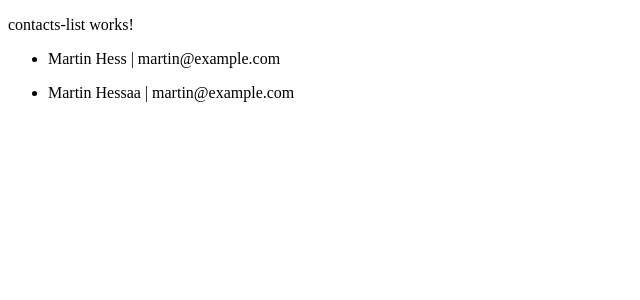
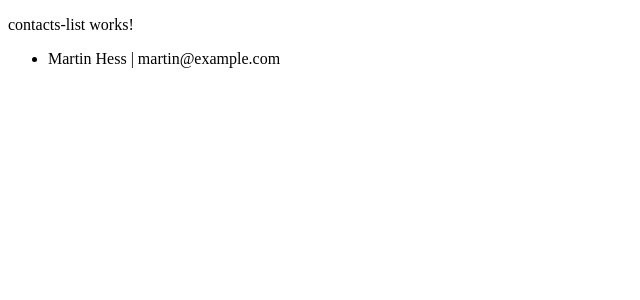
Before and after one commit to Nemanja1989/contacts, an Angular app: page / in a window 1280 px wide. Shown: the top 300 px of the page, without its empty margins (0-640 px from the left). Built offline with nearby package versions, Linux system fonts and the light colour scheme.

Commit message:
master commit 4

```diff
--- a/src/app/contacts-list/contacts-list.component.html
+++ b/src/app/contacts-list/contacts-list.component.html
@@ -4,7 +4,7 @@
 
 <!-- first is name you will use to call data, second is name of var from ts file -->
 <ul *ngFor="let contact of contacts">
-  <li *ngIf="contact.firstName == 'Martin' ">
+  <li *ngIf="contact.firstName == 'Martin' && contact.lastName == 'Hess' ">
     {{contact.firstName}} {{contact.lastName}} | {{contact.email}}
   </li>
 
```
